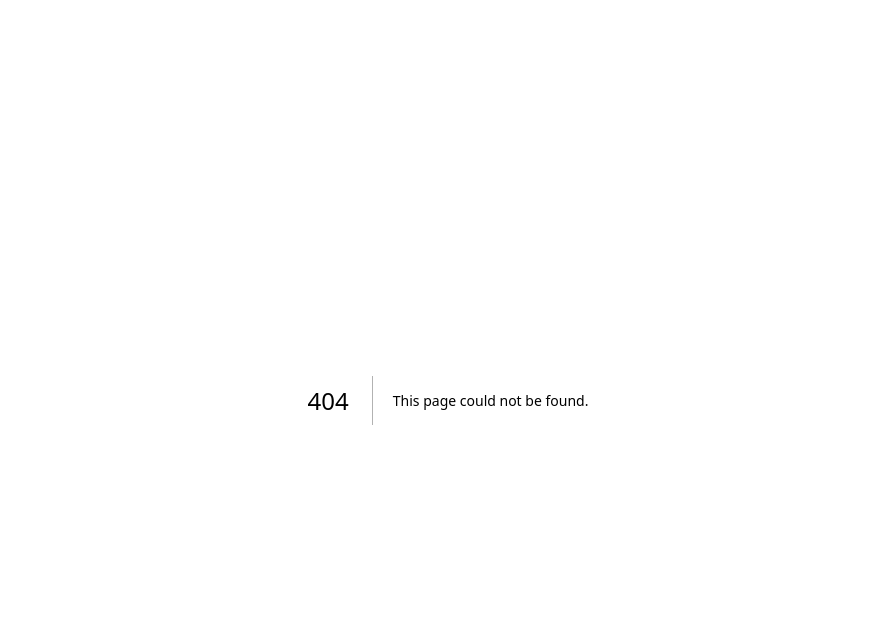
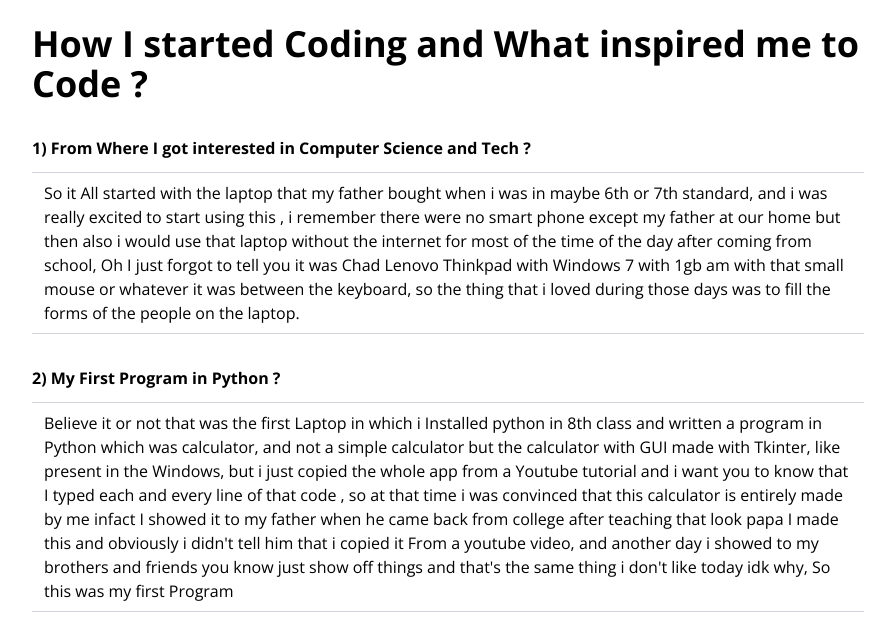
Before and after one commit to Pratiyankkumar/Portfolio, a Next.js app: page /blogs/coding in a window 1280 px wide. Before the commit this address had no page. Shown: the top 640 px of the page, without its empty margins (192-1087 px from the left). Built offline with nearby package versions, Linux system fonts and the light colour scheme.

Commit message:
Added blogs section and replaced the image

```diff
--- /dev/null
+++ b/src/app/blogs/coding/layout.tsx
@@ -0,0 +1,33 @@
+import type { Metadata } from "next";
+import { Geist, Geist_Mono, Open_Sans } from "next/font/google";
+
+const geistSans = Geist({
+  variable: "--font-geist-sans",
+  subsets: ["latin"],
+});
+
+const geistMono = Geist_Mono({
+  variable: "--font-geist-mono",
+  subsets: ["latin"],
+});
+
+const openSans = Open_Sans({ subsets: ["latin"] });
+
+export const metadata: Metadata = {
+  title: "Portfolio | Pratiyank",
+  description: "Portfolio of Pratiyank",
+};
+
+export default function RootLayout({
+  children,
+}: Readonly<{
+  children: React.ReactNode;
+}>) {
+  return (
+    <div
+      className={`${geistSans.variable} ${geistMono.variable} ${openSans.className} antialiased flex flex-col w-screen justify-center items-center`}
+    >
+      {children}
+    </div>
+  );
+}
--- /dev/null
+++ b/src/app/blogs/coding/page.tsx
@@ -0,0 +1,44 @@
+export default function Page() {
+  return (
+    <div className="w-[65%] flex flex-col items-center justify-center">
+      <div>
+        <h3 className="mt-6 text-4xl font-bold">
+          How I started Coding and What inspired me to Code ?
+        </h3>
+
+        <div className="flex flex-col items-start">
+          <p className="mt-8 font-bold">
+            1) From Where I got interested in Computer Science and Tech ?
+          </p>
+          <p className="mt-3 border-t border-b border-gray-300 px-3 py-2  ">
+            So it All started with the laptop that my father bought when i was
+            in maybe 6th or 7th standard, and i was really excited to start
+            using this , i remember there were no smart phone except my father
+            at our home but then also i would use that laptop without the
+            internet for most of the time of the day after coming from school,
+            Oh I just forgot to tell you it was Chad Lenovo Thinkpad with
+            Windows 7 with 1gb am with that small mouse or whatever it was
+            between the keyboard, so the thing that i loved during those days
+            was to fill the forms of the people on the laptop.
+          </p>
+
+          <p className="mt-8 font-bold">2) My First Program in Python ?</p>
+          <p className="mt-3 border-t border-b border-gray-300 px-3 py-2  ">
+            Believe it or not that was the first Laptop in which i Installed
+            python in 8th class and written a program in Python which was
+            calculator, and not a simple calculator but the calculator with GUI
+            made with Tkinter, like present in the Windows, but i just copied
+            the whole app from a Youtube tutorial and i want you to know that I
+            typed each and every line of that code , so at that time i was
+            convinced that this calculator is entirely made by me infact I
+            showed it to my father when he came back from college after teaching
+            that look papa I made this and obviously i didn't tell him that i
+            copied it From a youtube video, and another day i showed to my
+            brothers and friends you know just show off things and that's the
+            same thing i don't like today idk why, So this was my first Program
+          </p>
+        </div>
+      </div>
+    </div>
+  );
+}
--- /dev/null
+++ b/src/app/blogs/layout.tsx
@@ -0,0 +1,33 @@
+import type { Metadata } from "next";
+import { Geist, Geist_Mono, Open_Sans } from "next/font/google";
+
+const geistSans = Geist({
+  variable: "--font-geist-sans",
+  subsets: ["latin"],
+});
+
+const geistMono = Geist_Mono({
+  variable: "--font-geist-mono",
+  subsets: ["latin"],
+});
+
+const openSans = Open_Sans({ subsets: ["latin"] });
+
+export const metadata: Metadata = {
+  title: "Portfolio | Pratiyank",
+  description: "Portfolio of Pratiyank",
+};
+
+export default function RootLayout({
+  children,
+}: Readonly<{
+  children: React.ReactNode;
+}>) {
+  return (
+    <div
+      className={`${geistSans.variable} ${geistMono.variable} ${openSans.className} antialiased flex flex-col w-screen justify-center items-center`}
+    >
+      {children}
+    </div>
+  );
+}
--- /dev/null
+++ b/src/app/blogs/page.tsx
@@ -0,0 +1,83 @@
+import { ArrowUpRightIcon, Code2Icon } from "lucide-react";
+import Link from "next/link";
+
+export default function Page() {
+  return (
+    <div className="w-[60%] flex flex-col items-center justify-center">
+      <div>
+        <h3 className="mt-6 text-4xl font-bold">
+          Welcome to the Whole New World Of Mine{" "}
+        </h3>
+
+        <div className="flex flex-col items-start">
+          <p className="mt-8">
+            So Here i share what i think and what i love, I Love Coding , Maths
+            , Physics , Anime, Hiphop, Cinema, Cricket. These are the topics
+            That i can talk Entire Day and that's the reason I have made this
+            page so i can talk about it. I have a twitter/X account also that i
+            created to talk about all these topics but i dont post there much
+            about all these topics because people will think I am just another
+            shitposter. So Down here I am creating the catgories of all these
+            topics so i can talk about them here and there is no text limit just
+            like twitter actually fuck twitter for that. so let's not bore you
+            more and here you go 👇.
+          </p>
+
+          <Link
+            href={"/blogs/coding"}
+            className="mt-8 hover:underline cursor-pointer "
+          >
+            1) How I started Coding and What inspired me to Code at 16.{" "}
+            <ArrowUpRightIcon className="inline-block mb-1" size={20} />
+          </Link>
+
+          <p className="mt-3 hover:underline cursor-pointer ">
+            2) Why I hated Maths Till 8th grade and than it became my favorite{" "}
+            <ArrowUpRightIcon className="inline-block mb-1" size={20} />
+          </p>
+
+          <p className="mt-3 hover:underline cursor-pointer ">
+            3) Physics, the subject in which i solved more than 100's of
+            problems and it gave me the result{" "}
+            <ArrowUpRightIcon className="inline-block mb-1" size={20} />
+          </p>
+
+          <p className="mt-3 hover:underline cursor-pointer ">
+            4) My friends made me watch it and it was worth it, You know what I
+            am talking about
+            <ArrowUpRightIcon className="inline-block mb-1" size={20} />
+          </p>
+
+          <p className="mt-3 hover:underline cursor-pointer ">
+            5) HipHop, There is no day in my life that goes without listening
+            this shit!! ( Writing this while listening to hiphop )
+            <ArrowUpRightIcon className="inline-block mb-1" size={20} />
+          </p>
+
+          <p className="mt-3 hover:underline cursor-pointer ">
+            6) I wanted to be the Hero of the movies i watched in childhood ,
+            now i want to be the Director.
+            <ArrowUpRightIcon className="inline-block mb-1" size={20} />
+          </p>
+
+          <p className="mt-3 hover:underline cursor-pointer ">
+            7) Starting watching it with my father in childhood to feel like i
+            am interested and now we're here
+            <ArrowUpRightIcon className="inline-block mb-1" size={20} />
+          </p>
+
+          <p className="mt-3 hover:underline cursor-pointer ">
+            8) Just forgot to tell you that I am lowkey interested in politics
+            and What's going in the country.
+            <ArrowUpRightIcon className="inline-block mb-1" size={20} />
+          </p>
+        </div>
+
+        <p className="mt-16">
+          If you know me personally your name could be also here. Or if you're
+          lazy enough to not to read this just ask me.
+        </p>
+      </div>
+    </div>
+  );
+}
--- a/src/components/components/Header.tsx
+++ b/src/components/components/Header.tsx
@@ -1,4 +1,6 @@
 "use client";
+
+import Link from "next/link";
 
 export function Header() {
   const scrollToSection = (id: string) => {
@@ -33,6 +35,12 @@ export function Header() {
         >
           Tech
         </p>
+        <Link
+          href={"/blogs"}
+          className="cursor-pointer hover:text-blue-500 hover:scale-105 transition-transform duration-200"
+        >
+          Blogs
+        </Link>
       </div>
     </div>
   );
--- a/src/components/components/Intro.tsx
+++ b/src/components/components/Intro.tsx
@@ -80,7 +80,7 @@ export function Intro() {
 
         <div
           className="relative bp1:flex hidden justify-center items-center"
-          style={{ width: "350px", height: "300px" }}
+          style={{ width: "210px", height: "220px" }}
         >
           <Image
             className="rounded-md shadow-md"
@@ -88,14 +88,14 @@ export function Intro() {
             alt="pratiyank-image"
             width={200}
             height={200}
-            style={{ width: "230px", height: "300px" }} // Fixed size
+            style={{ width: "210px", height: "220px" }} // Fixed size
           />
         </div>
 
         {/* Caption text below the image */}
         <p className="text-gray-500 mt-3 bp1:w-[80%] hidden bp1:block w-full text-sm italic font-extralight">
-          &quot;Coding by day, learning by night. Building web apps that
-          actually work!&quot;
+          J. Cole moved the mic, I move the mouse. The difference is -- he
+          chased mastery, and I’m still chasing it.
         </p>
       </div>
     </div>
```
Also changed, not shown: public/pratiyank.jpg.
